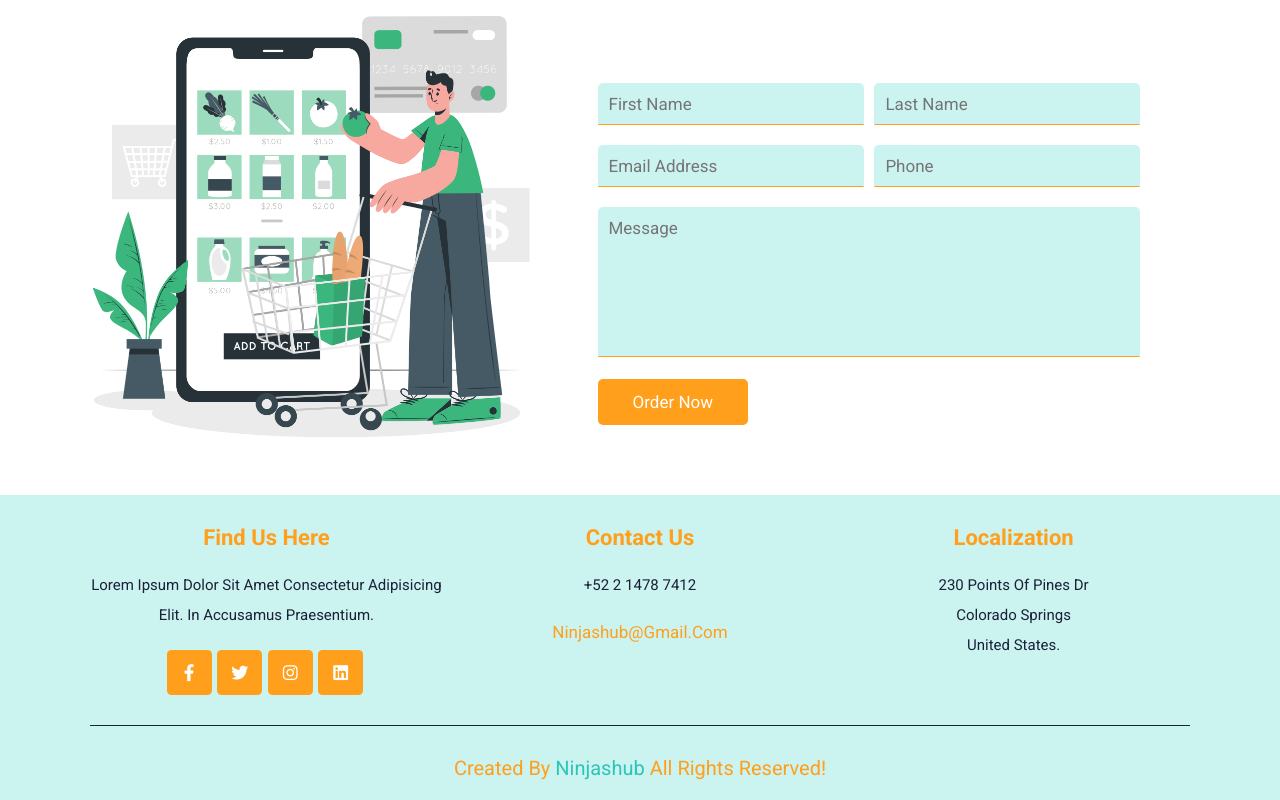
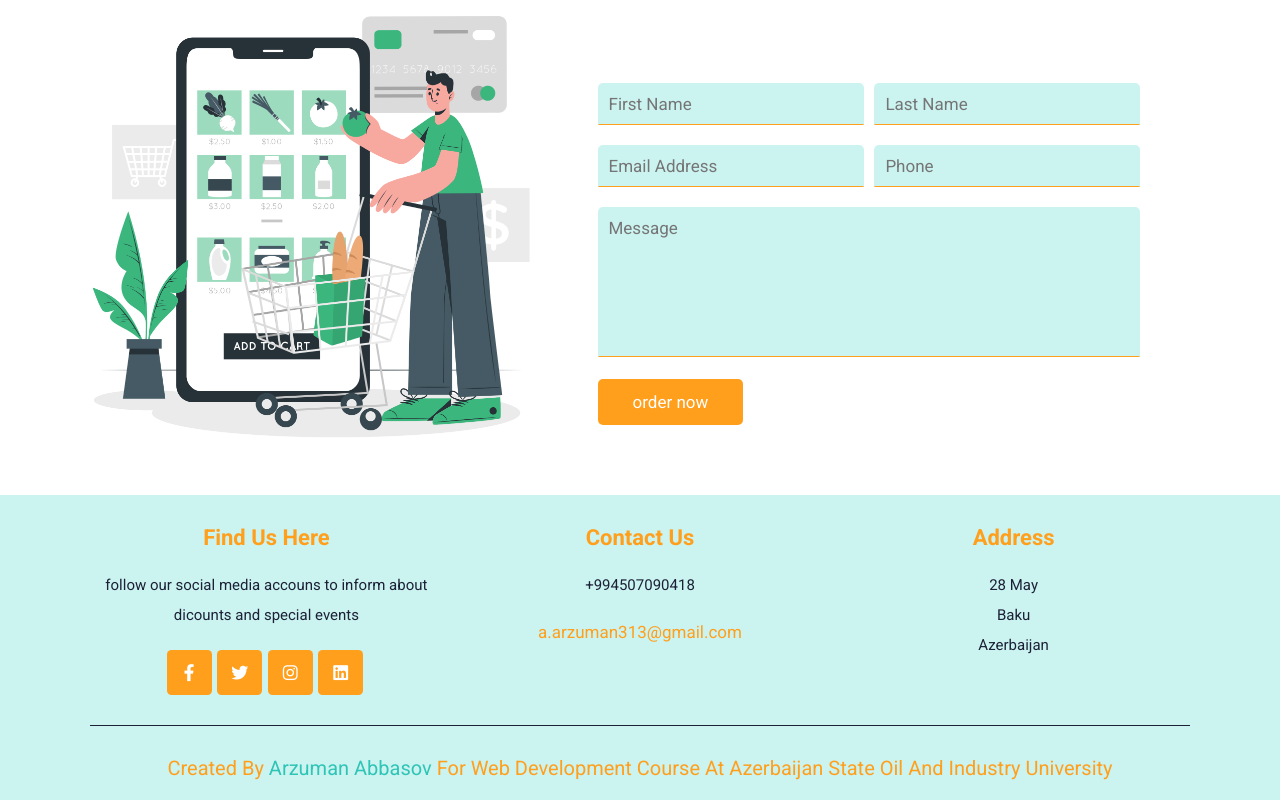
Before and after one commit to arzumanabbasov/web-development-course-wrok, a plain HTML site: page index.html in a window 1280 px wide. Shown: the part 5542-6342 px from the top of the page. Drawn offline with nearby package versions, Linux system fonts and the light colour scheme.

Commit message:
Some Changes in Design

```diff
--- a/css/style.css
+++ b/css/style.css
@@ -14,7 +14,6 @@
   margin: 0; padding: 0;
   box-sizing: border-box;
   outline: none; border: none;
-  text-transform: capitalize;
   text-decoration: none;
   transition: .2s linear;
 }
--- a/index.html
+++ b/index.html
@@ -471,7 +471,7 @@
                         <a href="#"> <i class="fas fa-user"></i> by admin </a>
                     </div>
                     <h3>healthy vegetables to try</h3>
-                    <p>Lorem ipsum dolor sit amet consectetur adipisicing elit. Suscipit voluptates voluptatum magni similique beatae doloribus qui facilis officia.</p>
+                    <p>In this blog, we will talk about the healthiest vegetables that you can try. These vegetables are very beneficial for your health and you can easily find them in the market.</p>
                     <a href="#" class="btn"> read more </a>
                 </div>
             </div>
@@ -552,32 +552,35 @@
 
             <div class="box">
                 <h3>find us here</h3>
-                <p>Lorem ipsum dolor sit amet consectetur adipisicing elit. In accusamus praesentium.</p>
+                <p>follow our social media accouns to inform about dicounts and special events</p>
                 <div class="share">
                     <a href="#" class="fab fa-facebook-f"></a>
-                    <a href="#" class="fab fa-twitter"></a>
-                    <a href="#" class="fab fa-instagram"></a>
-                    <a href="#" class="fab fa-linkedin"></a>
+                    <a href="htts://x.com/imarzuman" class="fab fa-twitter"></a>
+                    <a href="htts://instagam.com/imarzuman" class="fab fa-instagram"></a>
+                    <a href="htts://linkedin.com/in/arzumanabbasov" class="fab fa-linkedin"></a>
                 </div>
             </div>
 
             <div class="box">
                 <h3>contact us</h3>
-                <p>+52 2 1478 7412</p>
-                <a href="#" class="link">ninjashub@gmail.com</a>
+                <p>+994507090418</p>
+                <a href="#" class="link">a.arzuman313@gmail.com</a>
             </div>
 
             <div class="box">
-                <h3>localization</h3>
-                <p>230 points of pines dr <br>
-                colorado springs <br>
-                United States.
+                <h3>Address</h3>
+                <p>
+                    28 May
+                    <br>
+                        Baku
+                    <br>
+                    Azerbaijan
                 </p>
             </div>
 
         </div>
 
-        <div class="credit">created by <span> ninjashub </span> all rights reserved!</div>
+        <div class="credit">created by <span> Arzuman Abbasov </span> for Web Development Course at Azerbaijan State Oil and Industry University</div>
 
     </section>
 
```
